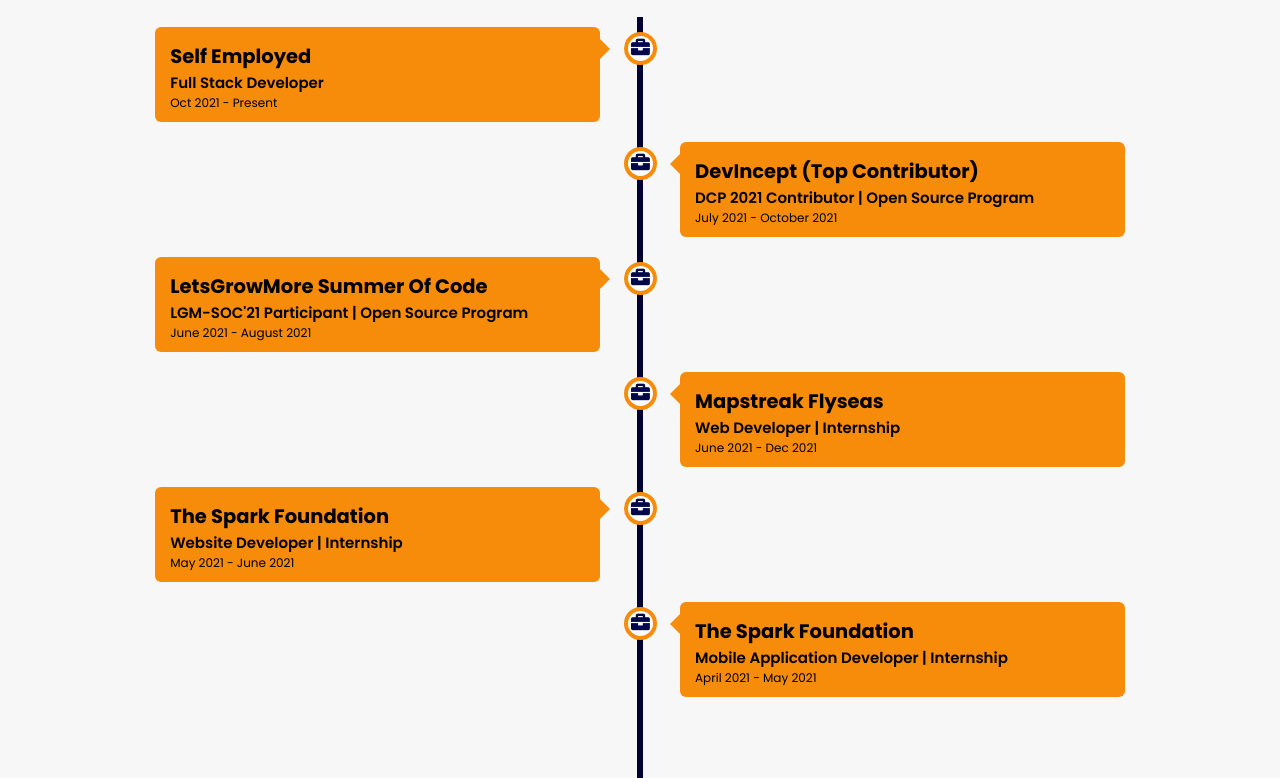
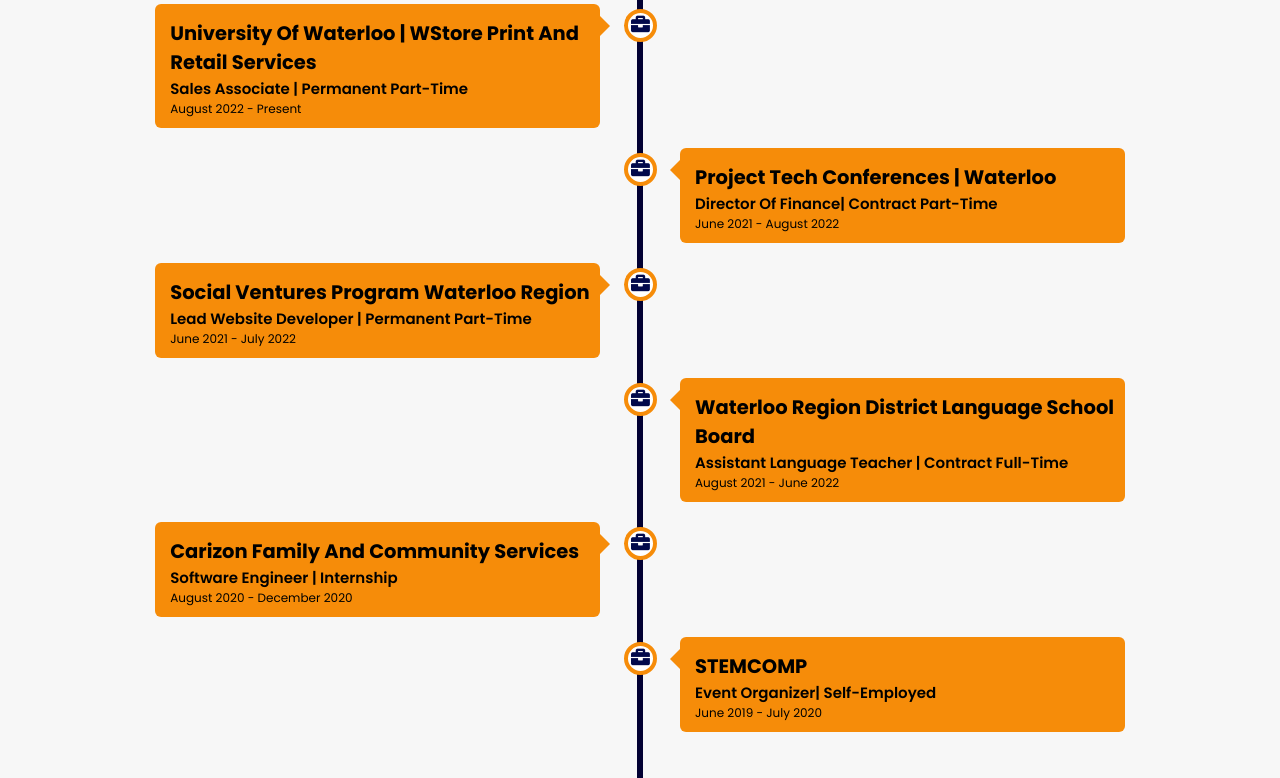
Before and after one commit to YashS30/Portfolio-Website, a plain HTML site: page experience/index.html in a window 1280 px wide. Shown: the part 149-927 px from the top of the page. Drawn offline with nearby package versions, Linux system fonts and the light colour scheme.

Commit message:
Update index.html

```diff
--- a/experience/index.html
+++ b/experience/index.html
@@ -36,44 +36,16 @@
 <section class="experience" id="experience">
 
   <h2 class="heading"><i class="fas fa-briefcase"></i> Experience</h2>
-  <div class="quote">
-      <span>every experience in your life is being orchestrated to teach you something you need to know to move forward.</span>
-  </div>
-
   <div class="timeline">
-
-    <div class="container left">
-      <div class="content">
-        <div class="tag">
-          <h2>Self Employed</h2>
-        </div>
-        <div class="desc">
-            <h3>Full Stack Developer</h3>
-            <p>Oct 2021 - present</p>
-        </div>
-      </div>
-    </div>
-
-    <div class="container right">
-        <div class="content">
-          <div class="tag">
-            <h2>DevIncept (Top Contributor)</h2>
-          </div>
-          <div class="desc">
-              <h3>DCP 2021 Contributor | Open Source Program</h3>
-              <p>July 2021 - October 2021</p>
-          </div>
-        </div>
-      </div>
 
       <div class="container left">
         <div class="content">
           <div class="tag">
-            <h2>LetsGrowMore Summer of Code</h2>
+            <h2>University of Waterloo | WStore Print and Retail Services</h2>
           </div>
           <div class="desc">
-              <h3>LGM-SOC'21 Participant | Open Source Program</h3>
-              <p>June 2021 - August 2021</p>
+              <h3>Sales Associate | Permanent Part-time</h3>
+              <p>August 2022 - Present</p>
           </div>
         </div>
       </div>
@@ -81,11 +53,11 @@
     <div class="container right">
       <div class="content">
         <div class="tag">
-          <h2>Mapstreak Flyseas</h2>
+          <h2>Project Tech Conferences | Waterloo</h2>
         </div>
         <div class="desc">
-            <h3>Web Developer | Internship</h3>
-            <p>June 2021 - Dec 2021</p>
+            <h3>Director of Finance| Contract Part-time</h3>
+            <p>June 2021 - August 2022</p>
         </div>
       </div>
     </div>
@@ -93,11 +65,11 @@
     <div class="container left">
       <div class="content">
         <div class="tag">
-          <h2>The Spark Foundation</h2>
+          <h2>Social Ventures Program Waterloo Region</h2>
         </div>
         <div class="desc">
-            <h3>Website Developer | Internship</h3>
-            <p>May 2021 - June 2021</p>
+            <h3>Lead Website Developer | Permanent Part-time</h3>
+            <p>June 2021 - July 2022</p>
         </div>
       </div>
     </div>
@@ -105,11 +77,11 @@
     <div class="container right">
       <div class="content">
         <div class="tag">
-          <h2>The Spark Foundation</h2>
+          <h2>Waterloo Region District Language School Board</h2>
         </div>
         <div class="desc">
-            <h3>Mobile Application Developer | Internship</h3>
-            <p>April 2021 - May 2021</p>
+            <h3>Assistant Language Teacher | Contract Full-Time</h3>
+            <p>August 2021 - June 2022</p>
         </div>
       </div>
     </div>
@@ -117,11 +89,11 @@
     <div class="container left">
       <div class="content">
         <div class="tag">
-          <h2>Frshr Technologies</h2>
+          <h2>Carizon Family and Community Services</h2>
         </div>
         <div class="desc">
-            <h3>Wordpress Developer | Internship</h3>
-            <p>April 2021 - April 2021</p>
+            <h3>Software Engineer | Internship</h3>
+            <p>August 2020 - December 2020</p>
         </div>
       </div>
     </div>
@@ -129,11 +101,11 @@
     <div class="container right">
       <div class="content">
         <div class="tag">
-          <h2>WonderingBlog</h2>
+          <h2>STEMCOMP</h2>
         </div>
         <div class="desc">
-            <h3>Web Development & SEO | Internship</h3>
-            <p>March 2021 - April 2021</p>
+            <h3>Event Organizer| Self-Employed</h3>
+            <p>June 2019 - July 2020</p>
         </div>
       </div>
     </div>
@@ -141,11 +113,11 @@
     <div class="container left">
         <div class="content">
           <div class="tag">
-            <h2>Hacktoberfest 2020</h2>
+            <h2>Kumon</h2>
           </div>
           <div class="desc">
-              <h3>Contributor | Open Source Program</h3>
-              <p>October 2020 - November 2020</p>
+              <h3>Instructor | Permanent Part-time</h3>
+              <p>September 2019 - December 2019</p>
           </div>
         </div>
       </div>
```
